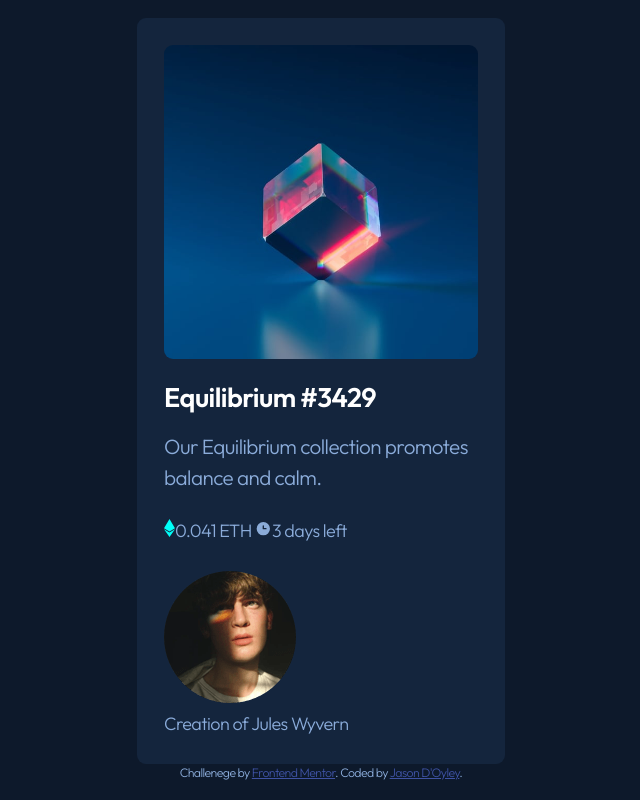
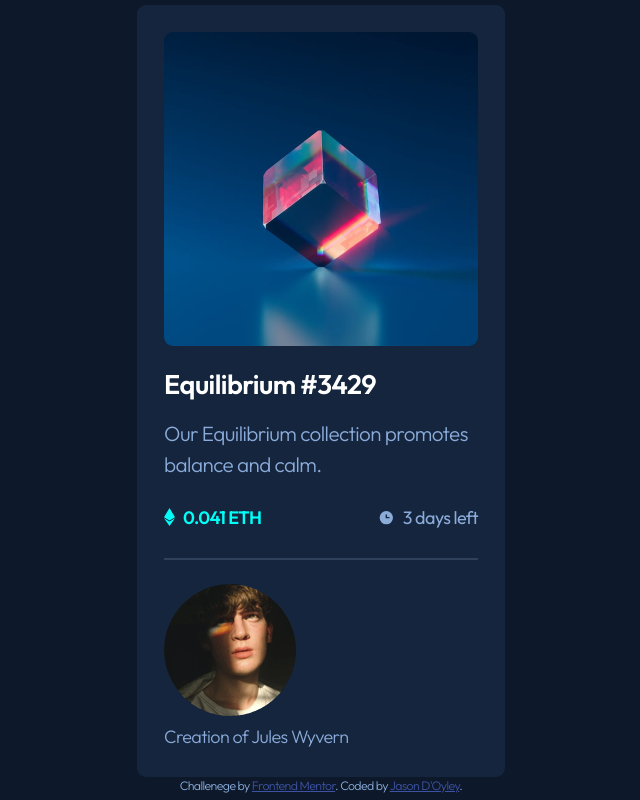
Before and after one commit to jdfdoyley/nft-preview-card-component, a website built with Parcel: page src/index.html in a window 1280 px wide. Shown: the whole page, without its empty margins (319-959 px from the left). Built offline with nearby package versions, Linux system fonts and the light colour scheme.

Commit message:
Add style for body footer and hr

```diff
--- a/src/index.html
+++ b/src/index.html
@@ -31,6 +31,8 @@
         </div>
       </div>
 
+      <hr>
+
       <footer class="card__footer">
         <div class="footer-content">
           <img class="footer-avatar" src="/src/img/image-avatar.png" alt="The author's avatar image">
--- a/src/scss/app.scss
+++ b/src/scss/app.scss
@@ -46,6 +46,11 @@
   .img-overlay:hover {
     opacity: 1;
   }
+
+  hr {
+    border: 1px solid variables.$line;
+    margin-bottom: 24px;
+  }
 }
 
 .card__content {
@@ -69,3 +74,29 @@
     margin-bottom: 24px;
   }
 }
+
+.content-footer {
+  display: flex;
+  justify-content: space-between;
+  align-items: center;
+
+  .ethereum,
+  .clock {
+    display: flex;
+    align-items: center;
+  }
+
+  .eth-icon,
+  .clock-icon {
+    margin-right: 8px;
+  }
+
+  .ethereum:not(img) {
+    color: variables.$cyan;
+    font-weight: variables.$semi-bold;
+  }
+
+  .clock:not(img) {
+    font-weight: variables.$regular;
+  }
+}
```
